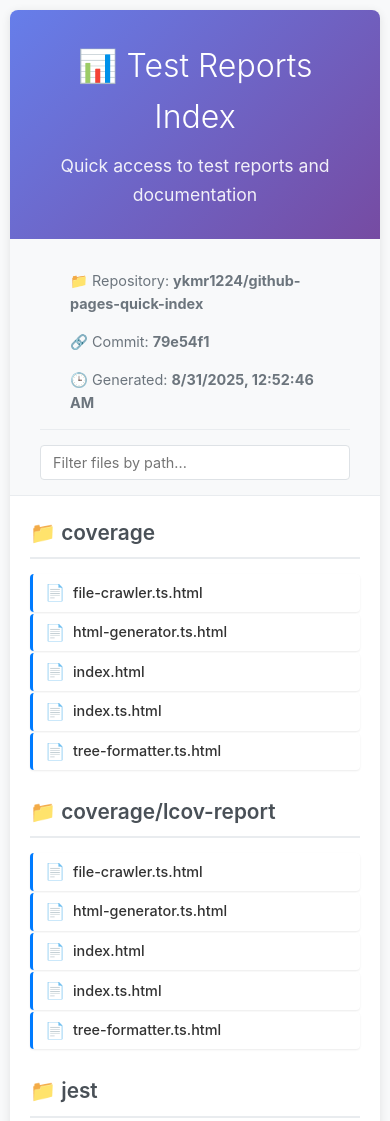
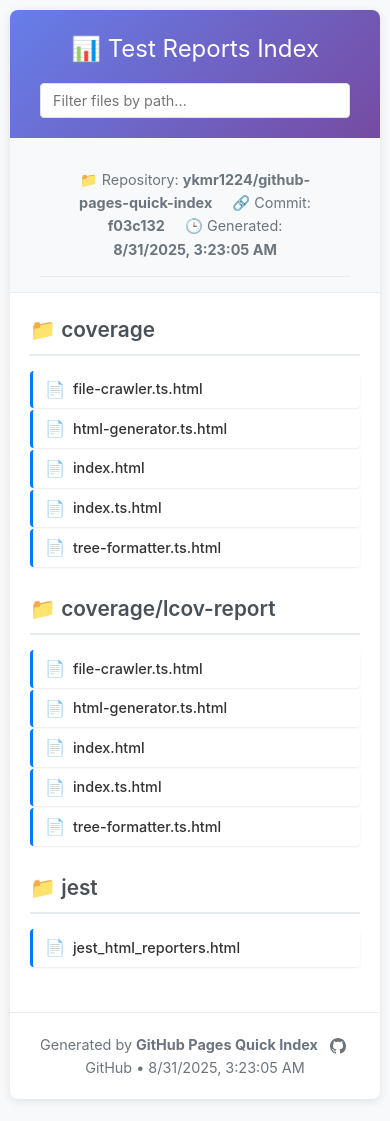
Before and after one commit to ykmr1224/github-pages-quick-index, a plain HTML site: page index.html in a window 390 px wide. Shown: the top 1121 px of the page. Drawn offline with Linux system fonts and the light colour scheme.

Commit message:
Deploy test reports and index to GitHub Pages f03c1324cded3332444cf42114997b17ab270ee1

```diff
--- a/index.html
+++ b/index.html
@@ -31,19 +31,17 @@
         .header {
             background: linear-gradient(135deg, #667eea 0%, #764ba2 100%);
             color: white;
-            padding: 30px;
-            text-align: center;
+            padding: 20px 30px;
+            display: flex;
+            align-items: center;
+            justify-content: space-between;
+            gap: 20px;
         }
 
         .header h1 {
-            font-size: 2.5rem;
-            margin-bottom: 10px;
-            font-weight: 300;
-        }
-
-        .header .subtitle {
-            opacity: 0.9;
-            font-size: 1.1rem;
+            font-size: 1.8rem;
+            margin: 0;
+            font-weight: 400;
         }
 
         .metadata {
@@ -52,20 +50,14 @@
             border-bottom: 1px solid #e9ecef;
             font-size: 0.9rem;
             color: #6c757d;
-            display: flex;
-            align-items: center;
-            justify-content: space-between;
-            gap: 20px;
-        }
-
-        .metadata-info {
-            display: flex;
-            align-items: center;
-            flex-wrap: wrap;
-            gap: 20px;
+            text-align: center;
         }
 
         .metadata span {
+            margin-right: 20px;
+        }
+
+        .metadata span:last-child {
             margin-right: 0;
         }
 
@@ -242,22 +234,19 @@
                 padding: 10px;
             }
 
+            .header {
+                flex-direction: column;
+                align-items: stretch;
+                gap: 15px;
+                text-align: center;
+            }
+
             .header h1 {
-                font-size: 2rem;
+                font-size: 1.5rem;
             }
 
             .content {
                 padding: 20px;
-            }
-
-            .metadata {
-                flex-direction: column;
-                align-items: stretch;
-                gap: 15px;
-            }
-
-            .metadata-info {
-                justify-content: center;
             }
 
             .search-input-wrapper {
@@ -271,17 +260,14 @@
     <div class="container">
         <div class="header">
             <h1>📊 Test Reports Index</h1>
-            <div class="subtitle">Quick access to test reports and documentation</div>
-        </div>
-
-        <div class="metadata">
-            <div class="metadata-info">
-                <div class="metadata"><span>📁 Repository: <strong>ykmr1224/github-pages-quick-index</strong></span><span>🔗 Commit: <strong>79e54f1</strong></span><span>🕒 Generated: <strong>8/31/2025, 12:52:46 AM</strong></span></div>
-            </div>
             <div class="search-input-wrapper">
                 <input type="text" id="searchInput" placeholder="Filter files by path..." class="search-input">
                 <button type="button" id="searchClearBtn" class="search-clear-btn" title="Clear search (ESC)">×</button>
             </div>
+        </div>
+
+        <div class="metadata">
+            <div class="metadata"><span>📁 Repository: <strong>ykmr1224/github-pages-quick-index</strong></span><span>🔗 Commit: <strong>f03c132</strong></span><span>🕒 Generated: <strong>8/31/2025, 3:23:05 AM</strong></span></div>
         </div>
 
         <div class="content">
@@ -379,7 +365,7 @@
                 </svg>
                 GitHub
             </a>
-            • 8/31/2025, 12:52:46 AM
+            • 8/31/2025, 3:23:05 AM
         </div>
     </div>
 
```
Also changed, not shown: build/jest/jest-html-reporters-attach/jest_html_reporters/result.js.
